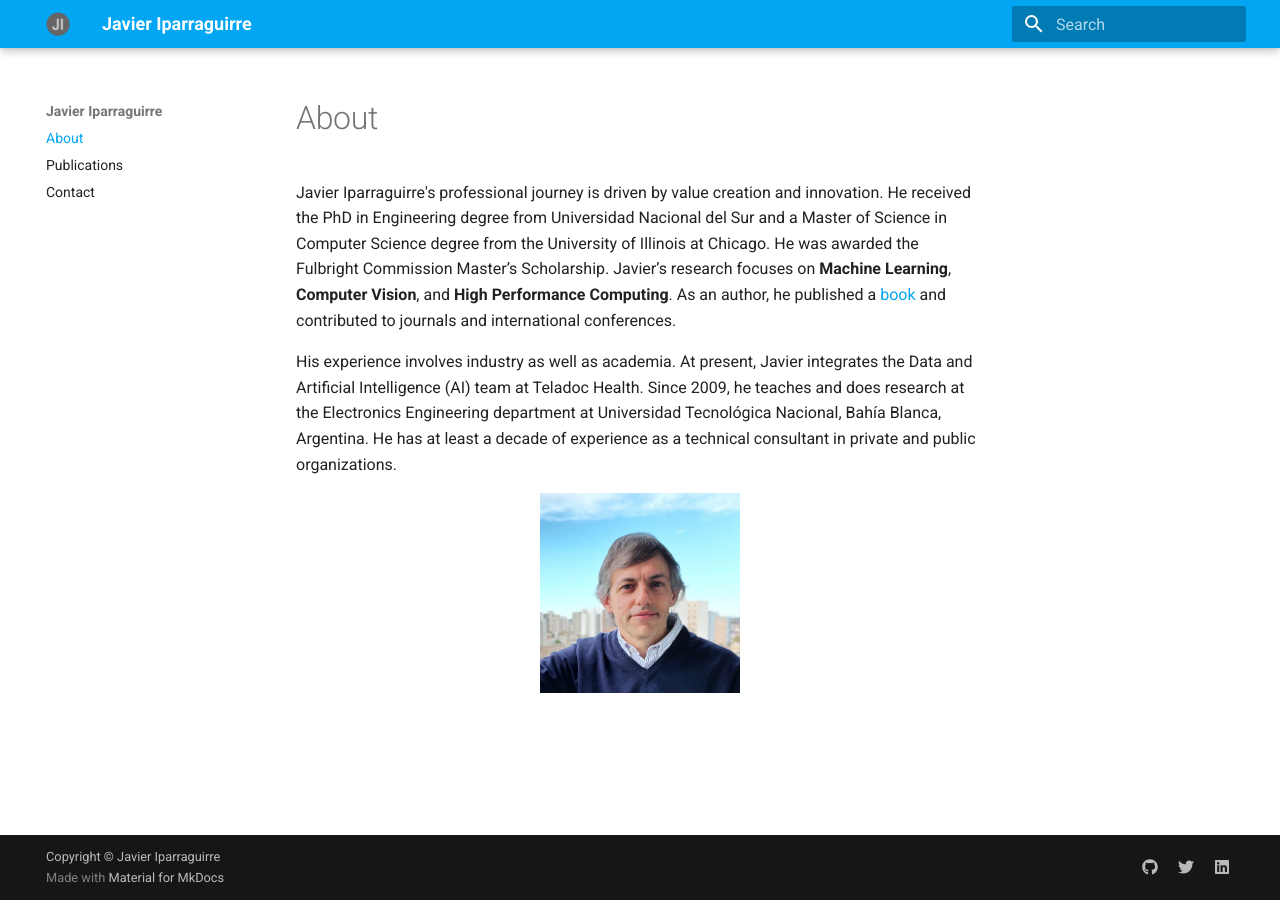
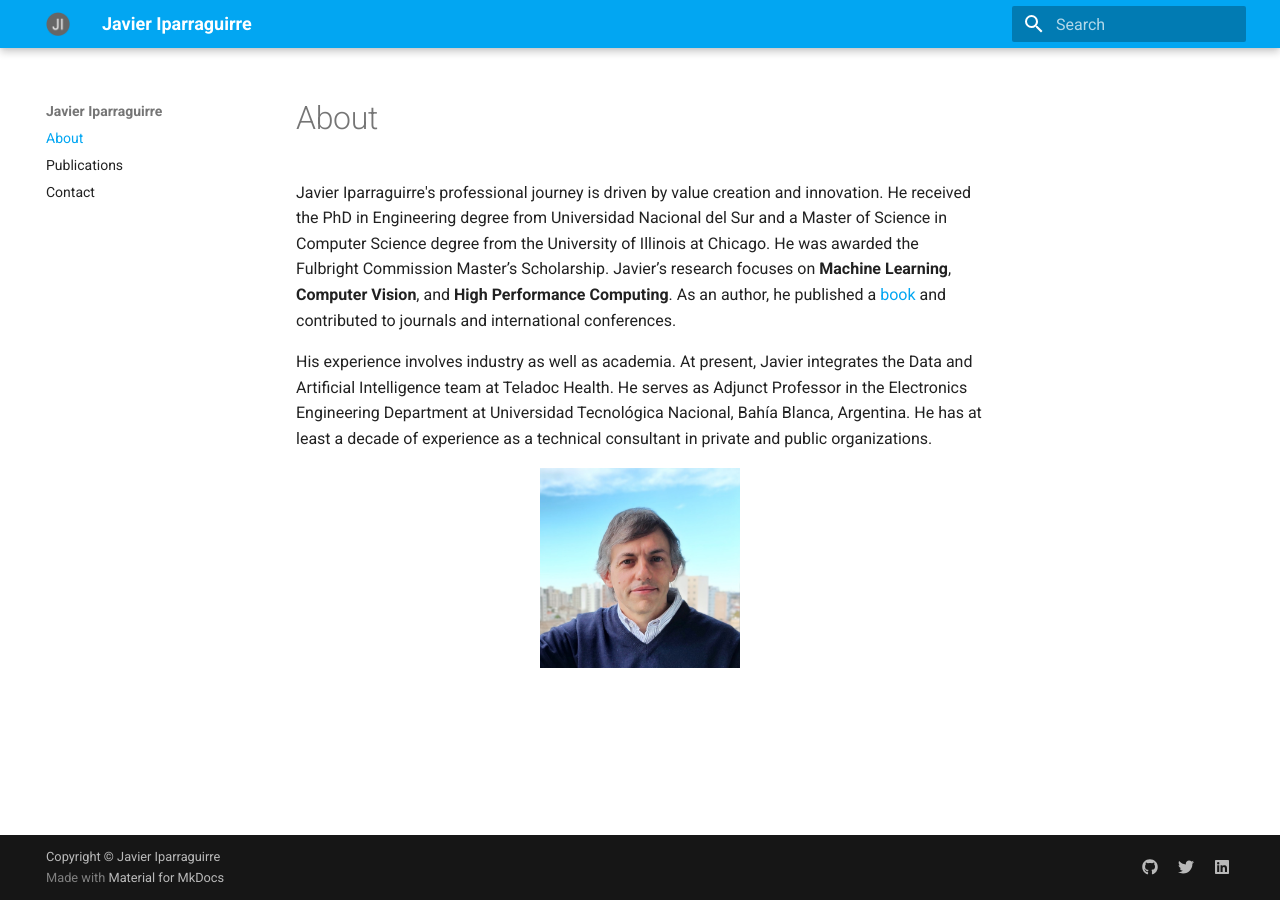
Before and after one commit to javierip/javierip.github.io, an MkDocs documentation site: the page built from docs/index.md, in a window 1280 px wide. Built offline with MkDocs 1.6.1 and Material for MkDocs 9.7.7, drawn with Linux system fonts in a browser that asks for light colours.

Commit message:
update bio

```diff
--- a/docs/index.md
+++ b/docs/index.md
@@ -2,6 +2,6 @@
 
 Javier Iparraguirre's professional journey is driven by value creation and innovation. He received the PhD in Engineering degree from Universidad Nacional del Sur and a Master of Science in Computer Science degree from the University of Illinois at Chicago. He was awarded the Fulbright Commission Master’s Scholarship. Javier’s research focuses on **Machine Learning**, **Computer Vision**, and **High Performance Computing**. As an author, he published a <a href="https://scholar.google.com.ar/citations?user=PNNFrAQAAAAJ&hl=en" target="_blank">book</a> and contributed to journals and international conferences.
 
-His experience involves industry as well as academia. At present, Javier integrates the Data and Artificial Intelligence (AI) team at Teladoc Health. Since 2009, he teaches and does research at the Electronics Engineering department at Universidad Tecnológica Nacional, Bahía Blanca, Argentina. He has at least a decade of experience as a technical consultant in private and public organizations.
+His experience involves industry as well as academia. At present, Javier integrates the Data and Artificial Intelligence team at Teladoc Health. He serves as Adjunct Professor in the Electronics Engineering Department at Universidad Tecnológica Nacional, Bahía Blanca, Argentina. He has at least a decade of experience as a technical consultant in private and public organizations.
 
 <p style="text-align:center"> <img src="images/javier-iparraguirre.jpg" width="200" > </p>
```
